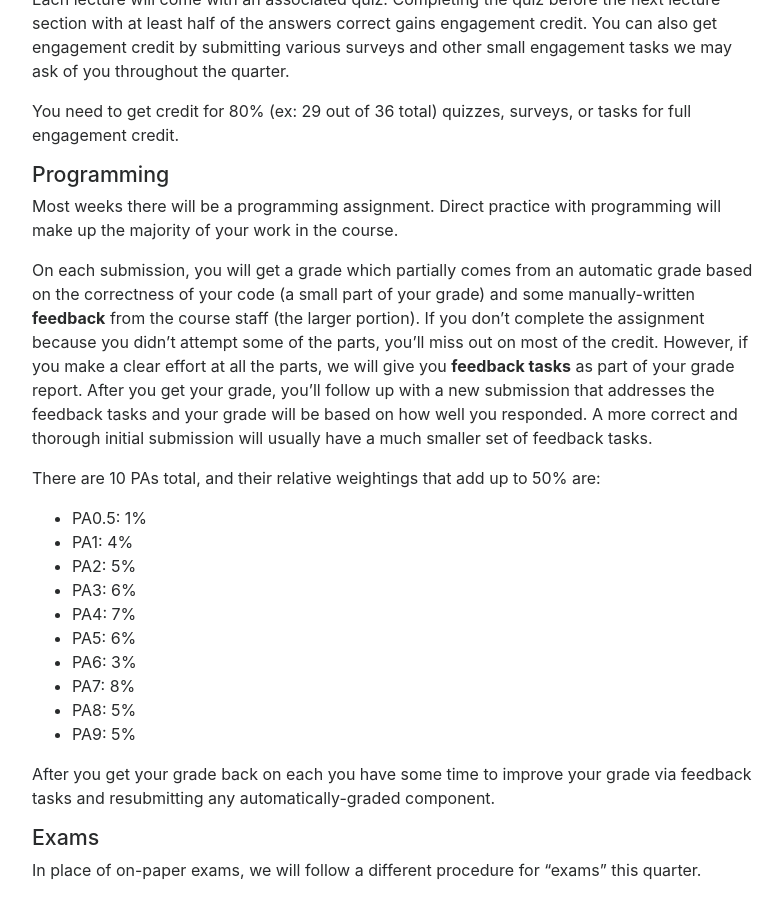
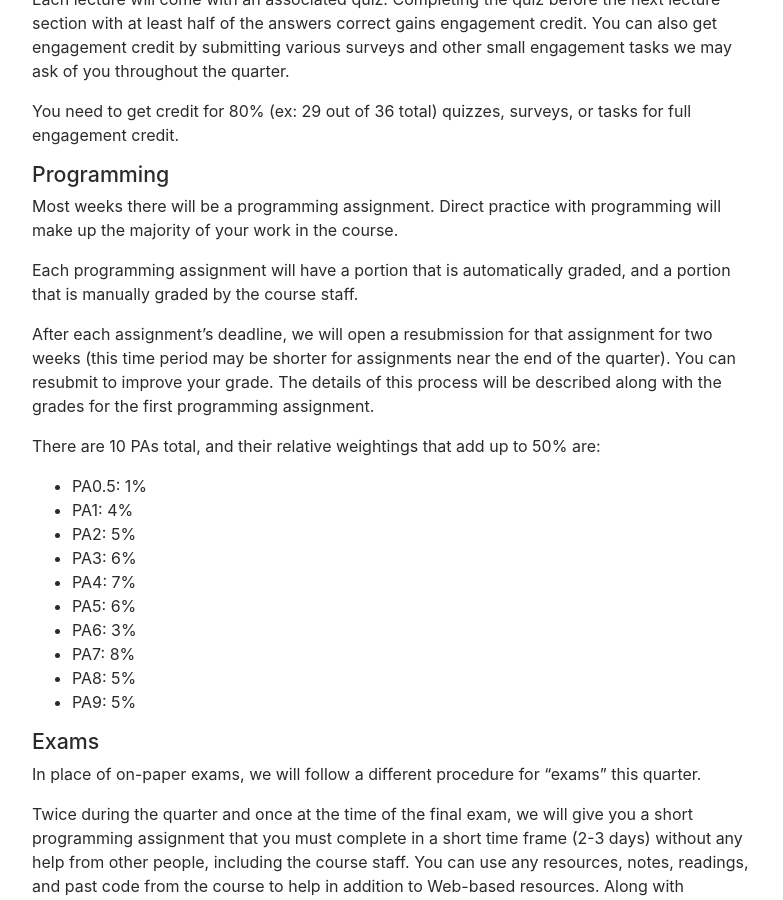
Before and after one commit to ucsd-cse11-sp21/ucsd-cse11-sp21.github.io, a Jekyll site: the page built from index.md, in a window 1280 px wide and 900 px high, scrolled down 4920 px. Shown: the whole window, without its empty margins (243-1026 px from the left). Built offline with Jekyll 4.4.1, drawn with Linux system fonts in a browser that asks for light colours; nearby versions of some CDN libraries.

Commit message:
Update index.md

```diff
--- a/index.md
+++ b/index.md
@@ -239,16 +239,9 @@ You need to get credit for 80% (ex: 29 out of 36 total) quizzes, surveys, or tas
 Most weeks there will be a programming assignment. Direct practice with
 programming will make up the majority of your work in the course.
 
-On each submission, you will get a grade which partially comes from an
-automatic grade based on the correctness of your code (a small part of your
-grade) and some manually-written **feedback** from the course staff (the larger
-portion). If you don't complete the assignment because you didn't attempt some
-of the parts, you'll miss out on most of the credit. However, if you make a
-clear effort at all the parts, we will give you **feedback tasks** as part of
-your grade report. After you get your grade, you'll follow up with a new
-submission that addresses the feedback tasks and your grade will be based on
-how well you responded. A more correct and thorough initial submission will
-usually have a much smaller set of feedback tasks.
+Each programming assignment will have a portion that is automatically graded, and a portion that is manually graded by the course staff.
+
+After each assignment's deadline, we will open a resubmission for that assignment for two weeks (this time period may be shorter for assignments near the end of the quarter). You can resubmit to improve your grade. The details of this process will be described along with the grades for the first programming assignment.
 
 There are 10 PAs total, and their relative weightings that add up to 50% are:
 
@@ -262,9 +255,6 @@ There are 10 PAs total, and their relative weightings that add up to 50% are:
 - PA7: 8%
 - PA8: 5%
 - PA9: 5%
-
-After you get your grade back on each you have some time to improve your
-grade via feedback tasks and resubmitting any automatically-graded component.
 
 <a id="g:exams"></a>
 <h3>Exams</h3>
```
